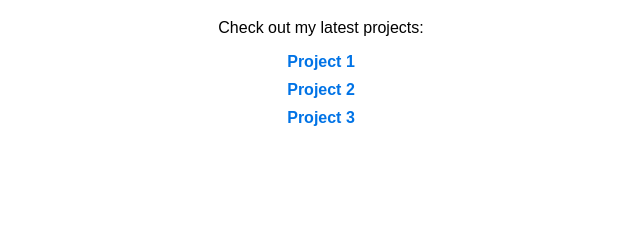
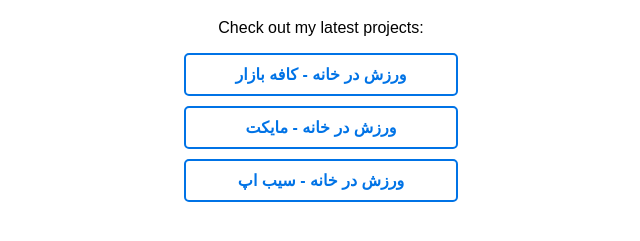
Before and after one commit to MHTpro/MyPortfolio, a plain HTML site: page index.html in a window 1280 px wide. Shown: the part 89-330 px from the top of the page, without its empty margins (319-959 px from the left). Drawn offline with Linux system fonts and the light colour scheme.

Commit message:
Update index.html

```diff
--- a/index.html
+++ b/index.html
@@ -8,17 +8,17 @@
         body { font-family: Arial, sans-serif; text-align: center; padding: 20px; }
         h1 { color: #0073e6; }
         ul { list-style: none; padding: 0; }
-        li { margin: 10px 0; }
-        a { text-decoration: none; color: #0073e6; font-weight: bold; }
+        li { margin: 10px 10px; }
+        a { text-decoration: none; color: #0073e6; font-weight: bold; display: block; padding: 10px; border: 2px solid #0073e6; border-radius: 5px; width: 250px; margin: 10px auto; }
     </style>
 </head>
 <body>
     <h1>My Projects</h1>
     <p>Check out my latest projects:</p>
     <ul>
-        <li><a href="https://github.com/MHTpro/Project1" target="_blank">Project 1</a></li>
-        <li><a href="https://github.com/MHTpro/Project2" target="_blank">Project 2</a></li>
-        <li><a href="https://github.com/MHTpro/Project3" target="_blank">Project 3</a></li>
+        <li><a href="https://cafebazaar.ir/app/com.example.fit_application" target="_blank">ورزش در خانه - کافه بازار</a></li>
+        <li><a href="https://myket.ir/app/com.example.fit_application" target="_blank">ورزش در خانه - مایکت</a></li>
+        <li><a href="https://sibapp.com/applications/workoutinhome?from=search" target="_blank">ورزش در خانه - سیب اپ</a></li>
     </ul>
 </body>
 </html>
```
